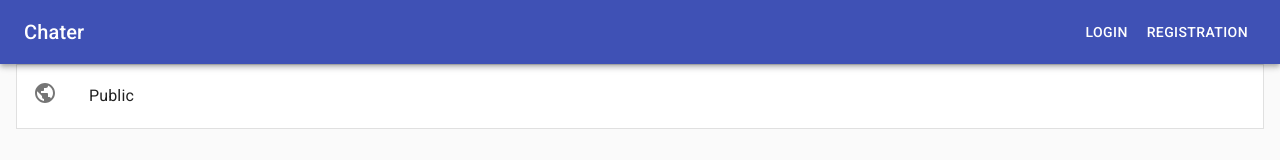
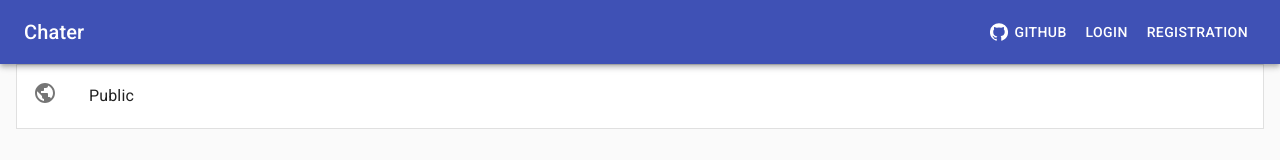
Before and after one commit to someApprentice/Chater, a React app: page / in a window 1280 px wide. Shown: the top 160 px of the page. Built offline with nearby package versions, Linux system fonts and the light colour scheme; no server answers.

Commit message:
doc: add GitHub link

```diff
--- a/src/features/body/Header.tsx
+++ b/src/features/body/Header.tsx
@@ -4,6 +4,7 @@ import AppBar from '@material-ui/core/AppBar';
 import Toolbar from '@material-ui/core/Toolbar';
 import IconButton from '@material-ui/core/IconButton';
 import MenuIcon from '@material-ui/icons/Menu';
+import GitHubIcon from '@material-ui/icons/GitHub';
 import Typography from '@material-ui/core/Typography';
 import Link from '@material-ui/core/Link';
 import Button from '@material-ui/core/Button';
@@ -46,6 +47,13 @@ const useStyles = makeStyles((theme: Theme) => createStyles({
     flexGrow: 1,
     overflow: 'hidden',
   },
+  github: {
+    display: 'flex',
+    alignItems: 'center',
+    '& svg': {
+      paddingRight: 6
+    },
+  }
 }));
 
 export type HeaderParams = {
@@ -79,11 +87,23 @@ export default function Header({ isDialogsOpen, handleDialogsOpen }: HeaderParam
 
           <Link
             component={ RouterLink }
-            to="/" color="inherit"
+            to="/"
+            color="inherit"
             className={ classes.title }
           >
             <Typography variant="h6" className={ classes.title }>Chater</Typography>
           </Link>
+
+          <Button
+            component={ Link }
+            target="_blank"
+            href="https://github.com/someApprentice/Chater/"
+            color="inherit"
+            className={ classes.github }
+          >
+            <GitHubIcon />
+            <Typography variant='button'>GitHub</Typography>
+          </Button>
 
           { !isAuthenticated
             ? <Link
```
